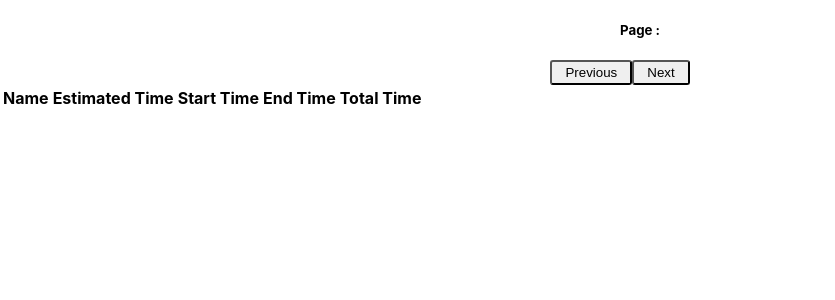
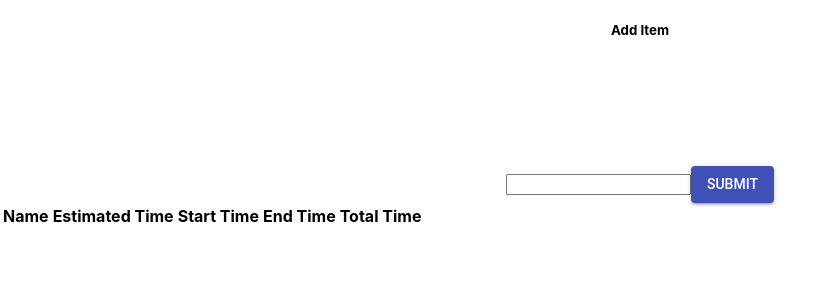
Before and after one commit to CJ190795/reactAssignment, a React (Create React App) app: page / in a window 1280 px wide. Shown: the top 300 px of the page, without its empty margins (0-835 px from the left). Built offline with nearby package versions, Linux system fonts and the light colour scheme.

Commit message:
commit table css

```diff
--- a/src/todolist.js
+++ b/src/todolist.js
@@ -1,15 +1,21 @@
 import React from 'react'
+import {Button, Grid} from "@material-ui/core";
 
 
 const ToDoList = () => {
-    return(
-        <div className = "container">
+    return (
+        <div className="container">
             <div className="scores-block1 clearfix">
                 <div className="bg-white shadow-sm Assessment_Results">
-<h5 style={{textAlign : "center"}}>Page : </h5>
-<button type="button" className="page-link" style ={{order : "3", marginLeft:"43%",borderRadius:"3px",right:"5px",padding:"3px 13px",display:"inline"}} name = "left" >Previous</button>
-<button type="button" className="page-link" style ={{order : "3", left:"5px",borderRadius:"3px",padding:"3px 13px",display:"inline"}} name="right" >Next</button>
-
+                    <h5 style={{ textAlign: "center" }}>Add Item </h5>
+                    <Grid container style={{ marginTop: '10%', textAlign: 'center' }}>
+                    <Grid item xs={12} md={9} lg={6} style={{ margin: '0 auto' }}>
+                        <input type = "text" />
+                    <Button variant="contained" color="primary">
+                    Submit
+                    </Button>
+                    </Grid>
+                    </Grid>
                     <table className="table">
                         <thead >
                             <tr >
```
Lines whose indentation alone changed are shown as unchanged.
